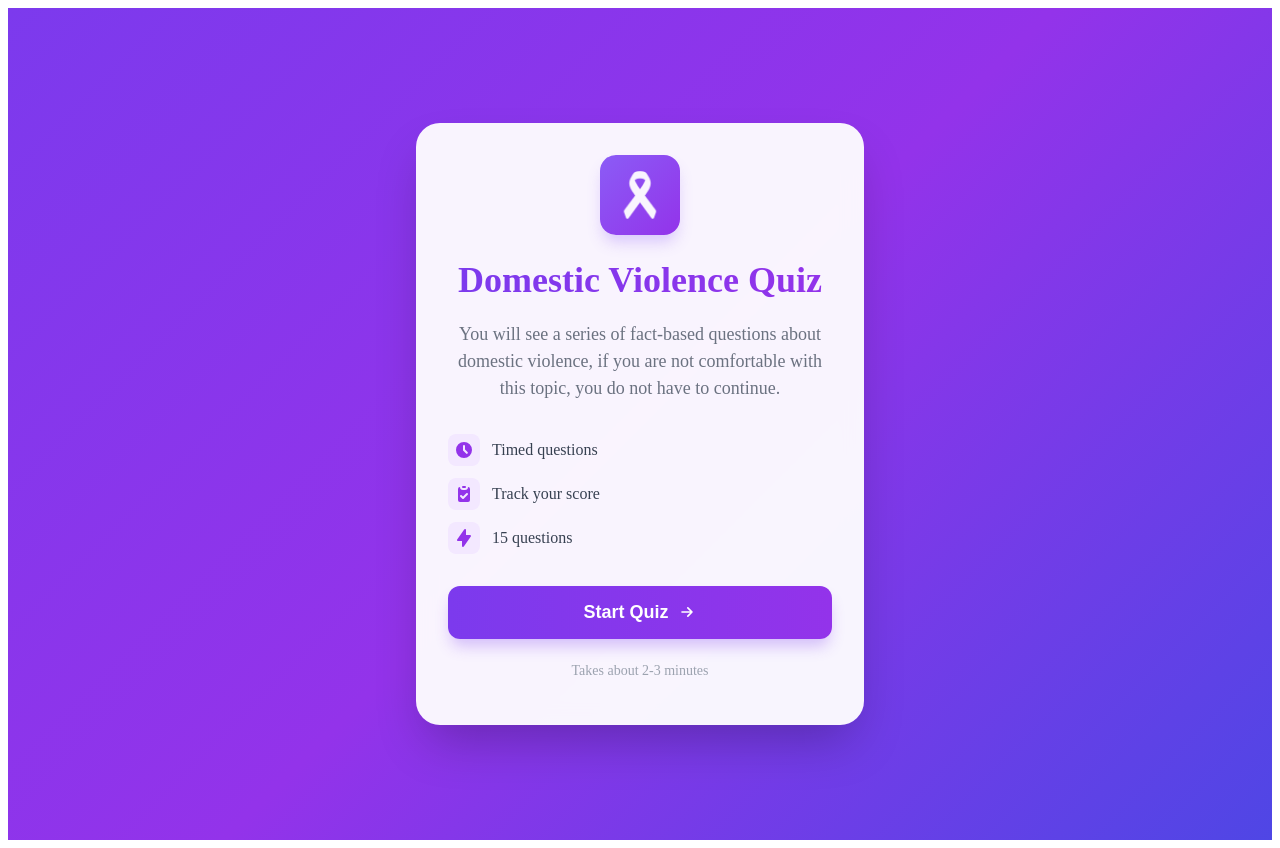
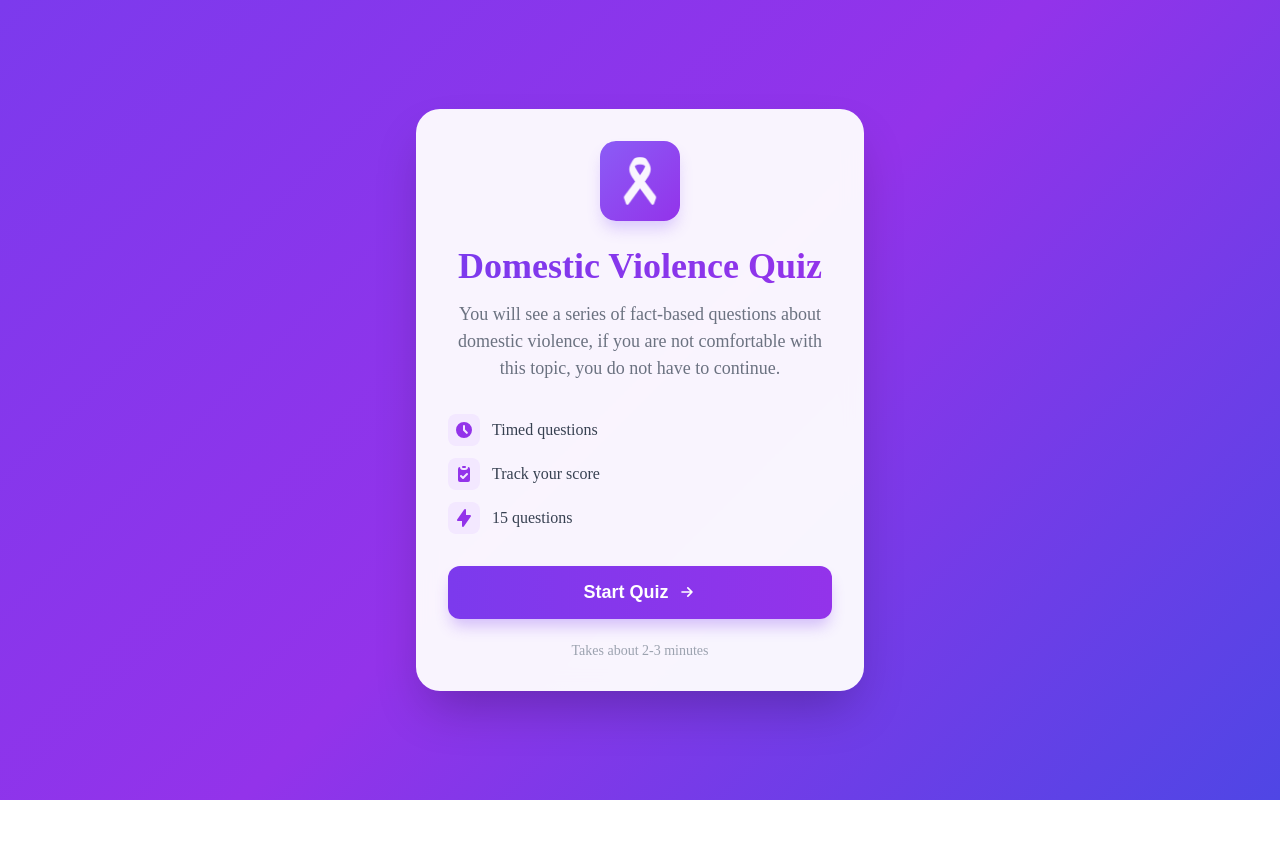
Before and after one commit to j-c-williams/VictimologyQuizSite, an Angular app in the folder victimology-quiz-site/: page / in a window 1280 px wide. After the commit the page ends 800 px from the top, so only its background shows below. Built offline with nearby package versions, Linux system fonts and the light colour scheme.

Commit message:
fixes global styles to not have white border

```diff
--- a/victimology-quiz-site/src/styles.css
+++ b/victimology-quiz-site/src/styles.css
@@ -1 +1,11 @@
-/* You can add global styles to this file, and also import other style files */
+* {
+  margin: 0;
+  padding: 0;
+  box-sizing: border-box;
+}
+
+body {
+  margin: 0;
+  padding: 0;
+  overflow-x: hidden;
+}
```
